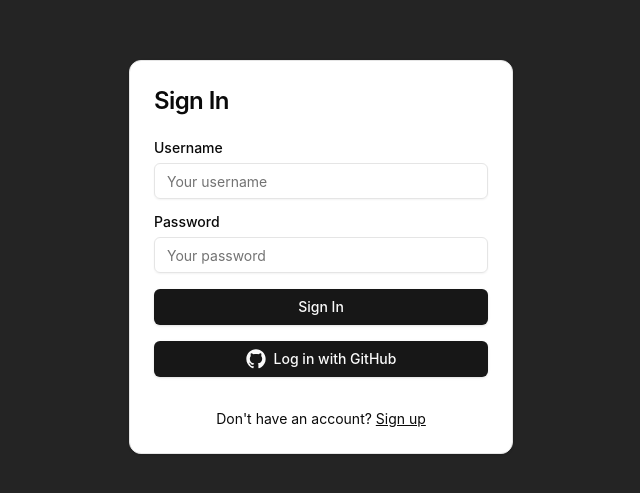
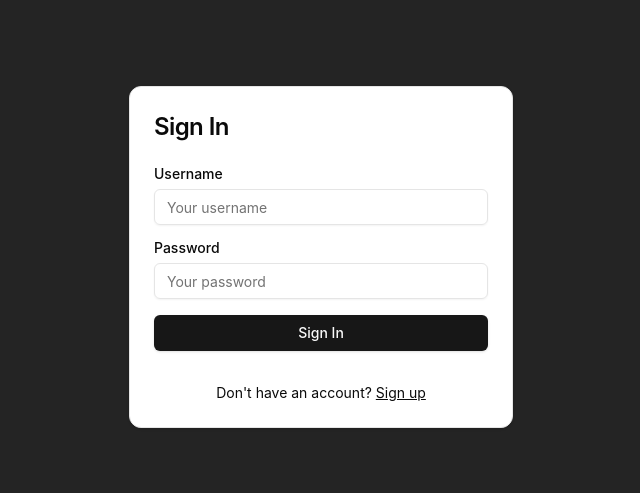
Before and after one commit to ahmeddelattarr/SyntaxSphere, a React (Vite) app in the folder client/: page /login in a window 1280 px wide. Shown: the part 143-636 px from the top of the page, without its empty margins (319-959 px from the left). Built offline with nearby package versions, Linux system fonts and the light colour scheme.

Commit message:
[fix] hidden the sign in with github button until it's resolved

```diff
--- a/client/src/components/signin.tsx
+++ b/client/src/components/signin.tsx
@@ -4,7 +4,6 @@ import { Button } from "./ui/common/Button.tsx";
 import { useState } from "react";
 import { API_URL } from "../../config/apiConfig.ts";
 import InputField from "./ui/common/InputField.tsx";
-import GithubSignInIcon from "./ui/icons/GithubSignInIcon.tsx";
 
 interface SignInResponse {
   access: string;
@@ -83,7 +82,7 @@ const SignIn: React.FC = () => {
             <Button type="submit" variant="sign">
               Sign In
             </Button>
-            <GithubSignInIcon />
+            {/* <GithubSignInIcon /> */}
             {errorMessage && (
               <div className="text-red-500 text-sm">{errorMessage}</div>
             )}
```
